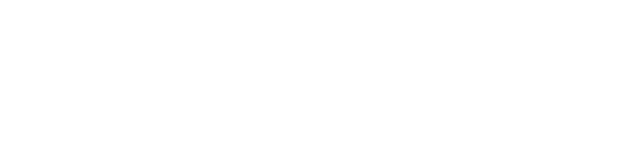
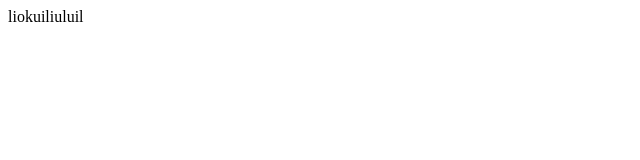
Before and after one commit to StephDev35mg/projectHackaton, a plain HTML site: page index.html in a window 1280 px wide. Shown: the whole page, without its empty margins (0-640 px from the left). Drawn offline with Linux system fonts and the light colour scheme.

Commit message:
jkfshfjksdjk

```diff
--- a/index.html
+++ b/index.html
@@ -6,6 +6,6 @@
     <title>Document</title>
 </head>
 <body>
-
+    liokuiliuluil
 </body>
 </html>
```
